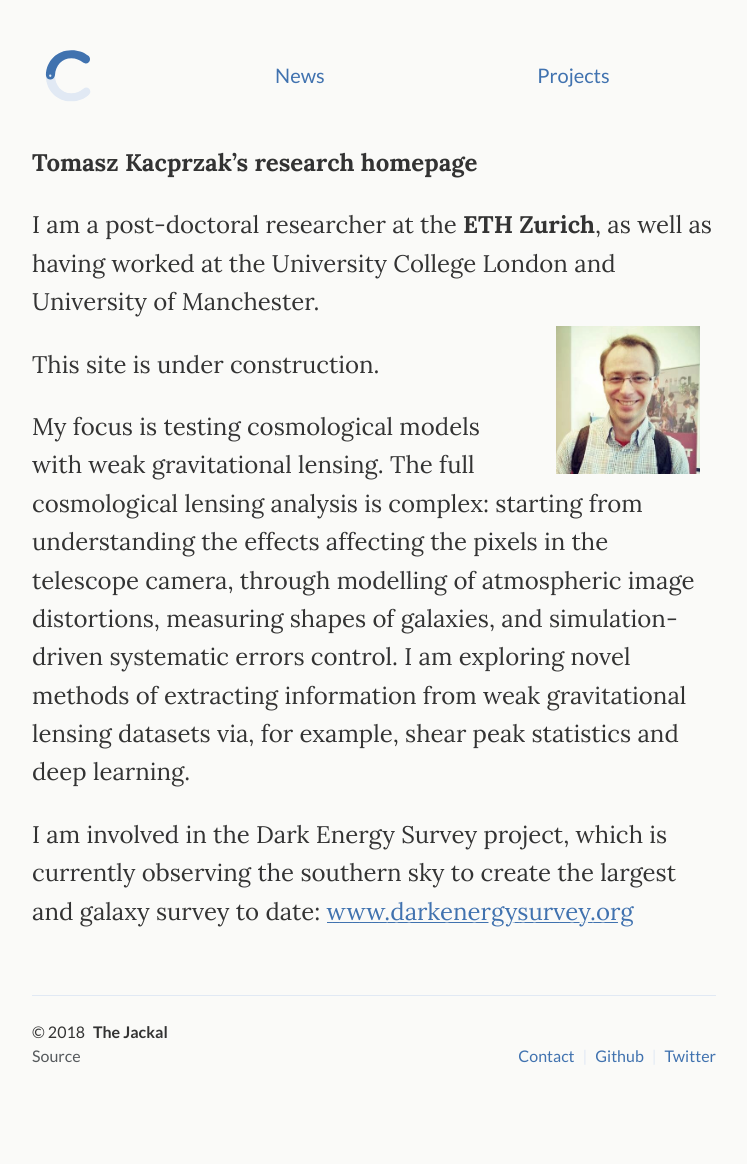
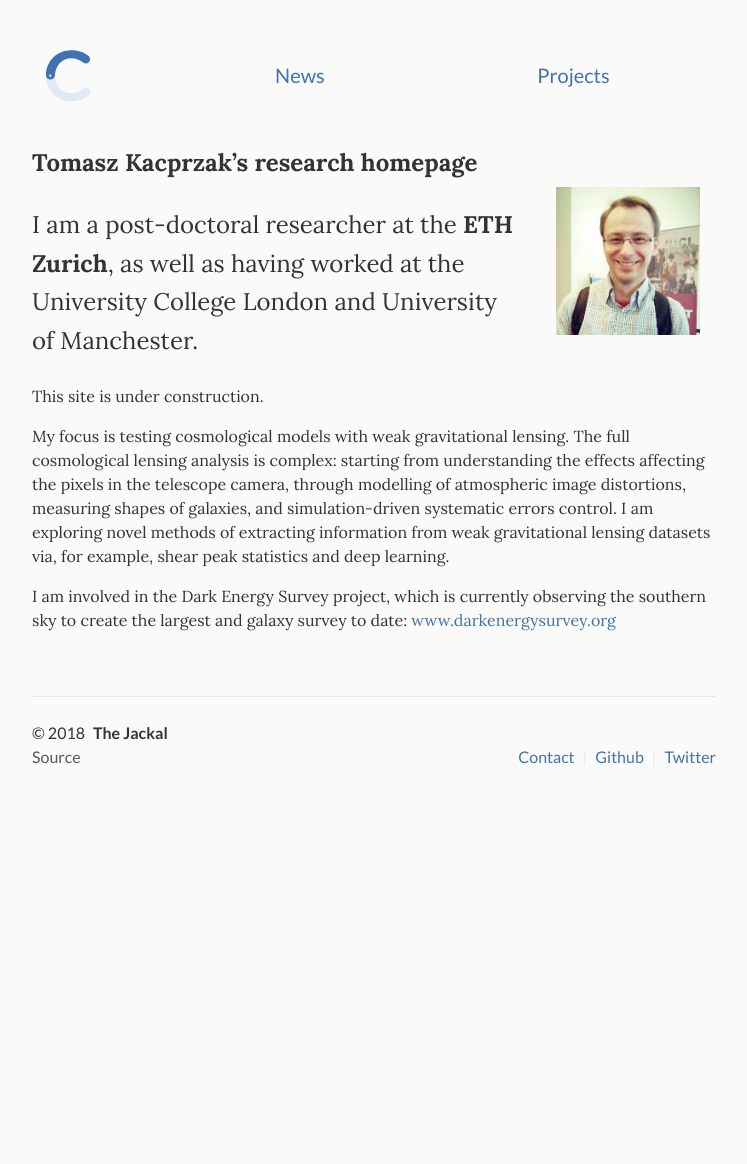
Before and after one commit to tomaszkacprzak/tomaszkacprzak.github.io, a Jekyll site: the page built from index.md, in a window 1280 px wide. Shown: the whole page, without its empty margins (266-1013 px from the left). Built offline with Jekyll 4.4.1, drawn with Linux system fonts in a browser that asks for light colours; after the commit the page ends 900 px from its top, so only the background shows below that.

```diff
--- a/index.md
+++ b/index.md
@@ -6,14 +6,15 @@ layout: default
 
 **Tomasz Kacprzak's research homepage**
 
-
-I am a post-doctoral researcher at the **ETH Zurich**, as well as having worked at the University College London and University of Manchester.
-
 {::nomarkdown}
 <figure class="site-profile">
     <img src="{{ site.baseurl }}/assets/img/me_pic.png">
 </figure>
 {:/}
+
+I am a post-doctoral researcher at the **ETH Zurich**, as well as having worked at the University College London and University of Manchester.
+
+</div>
 
 This site is under construction.
 
@@ -22,5 +23,3 @@ The full cosmological lensing analysis is complex: starting from understanding t
 I am exploring novel methods of extracting information from weak gravitational lensing datasets via, for example, shear peak statistics and deep learning.
 
 I am involved in the Dark Energy Survey project, which is currently observing the southern sky to create the largest and galaxy survey to date: <a href="http://www.darkenergysurvey.org/">www.darkenergysurvey.org</a>
-
-</div>
```
